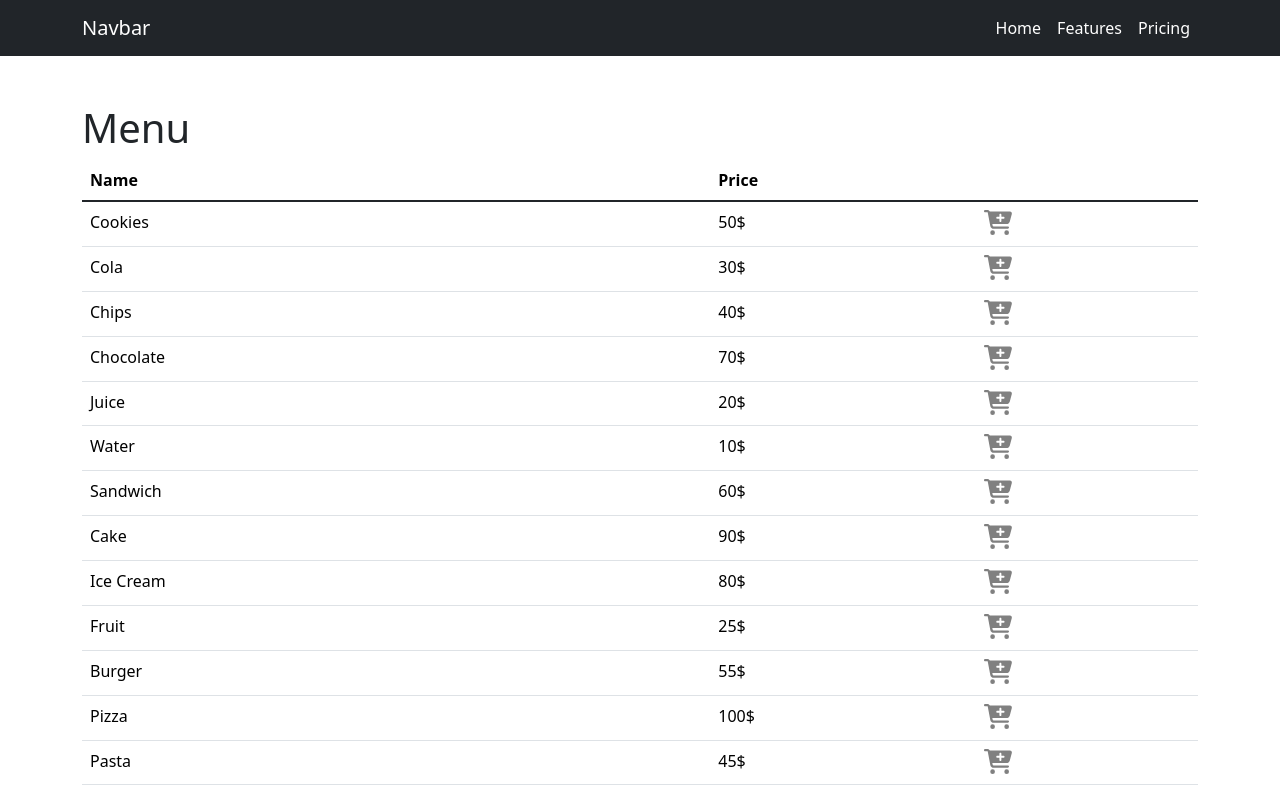
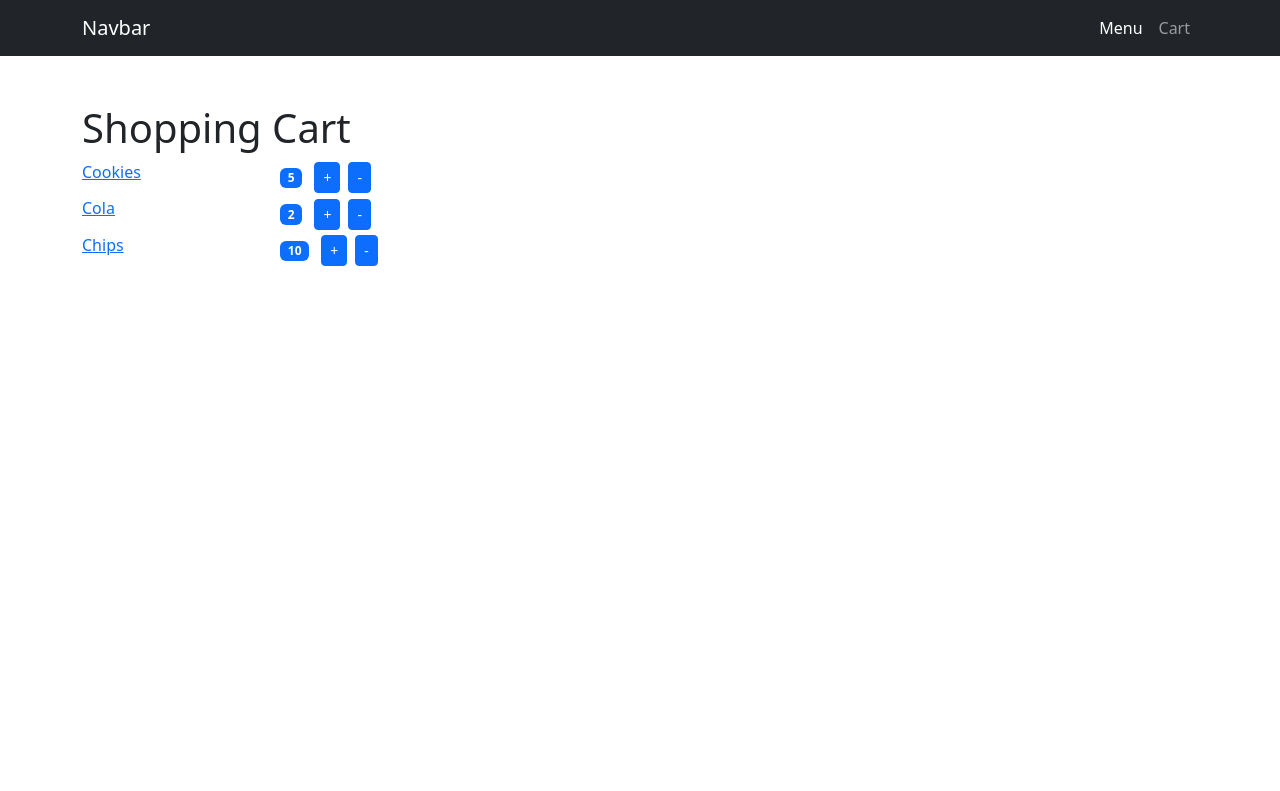
Before and after one commit to abokamal09/first-e-comm, a React (Create React App) app: page / in a window 1280 px wide. Shown: the top 791 px of the page. Built offline with nearby package versions, Linux system fonts and the light colour scheme.

Commit message:
add minFun and make some changes

```diff
--- a/src/App.jsx
+++ b/src/App.jsx
@@ -1,13 +1,14 @@
 import { useState } from "react";
 import Navbar from "./components/Navbar";
-import Menu from "./pages/Menu";
+import Cart from "./pages/Cart";
+// import Menu from "./pages/Menu";
 
 function App() {
   // Data Holder
   const [products, setProducts] = useState([
-    { id: 1, name: "Cookies", price: 50, count: 5, order: false },
-    { id: 2, name: "Cola", price: 30, count: 2, order: false },
-    { id: 3, name: "Chips", price: 40, count: 10, order: false },
+    { id: 1, name: "Cookies", price: 50, count: 5, order: true },
+    { id: 2, name: "Cola", price: 30, count: 2, order: true },
+    { id: 3, name: "Chips", price: 40, count: 10, order: true },
     { id: 4, name: "Chocolate", price: 70, count: 8, order: false },
     { id: 5, name: "Juice", price: 20, count: 15, order: false },
     { id: 6, name: "Water", price: 10, count: 20, order: false },
@@ -79,10 +80,31 @@ function App() {
     setProducts(updateState);
   };
 
+  const deFun = (productId) => {
+    const updateProducts = products.map((product) => {
+      if (product.id === productId) {
+        if (product.count > 0) {
+          return { ...product, count: product.count - 1 };
+        } else {
+          return { ...product };
+        }
+      } else {
+        return product;
+      }
+    });
+    setProducts(updateProducts);
+  };
+
   return (
     <div>
       <Navbar />
-      <Menu products={products} incFun={incFun} orderFood={orderFood} />
+      {/* <Menu products={products} incFun={incFun} orderFood={orderFood} /> */}
+      <Cart
+        products={products}
+        incFun={incFun}
+        orderFood={orderFood}
+        deFun={deFun}
+      />
     </div>
   );
 }
--- a/src/components/Navbar.jsx
+++ b/src/components/Navbar.jsx
@@ -1,3 +1,5 @@
+// import { faCartShopping } from "@fortawesome/free-solid-svg-icons";
+// import { FontAwesomeIcon } from "@fortawesome/react-fontawesome";
 import React from "react";
 import { NavLink } from "react-router-dom";
 
@@ -10,14 +12,17 @@ const Navbar = () => {
         </NavLink>
         <div className="navbar-nav">
           <NavLink className="nav-link" to="/">
-            Home
+            Menu
           </NavLink>
-          <NavLink className="nav-link" to="#">
-            Features
+          <NavLink className="nav-link" to="/cart">
+            Cart
           </NavLink>
-          <NavLink className="nav-link" to="#">
-            Pricing
-          </NavLink>
+          {/* <NavLink
+            className="nav-link badge bg-primary"
+            to="#"
+          >
+            <FontAwesomeIcon icon={faCartShopping} />
+          </NavLink> */}
         </div>
       </div>
     </nav>
--- /dev/null
+++ b/src/components/Product.jsx
@@ -0,0 +1,40 @@
+import React from "react";
+import { Link } from "react-router-dom";
+
+const Product = (props) => {
+  const getClasses = () => {
+    return props.product.count === 0
+      ? "badge bg-warning m-2"
+      : "badge bg-primary m-2";
+  };
+
+  return (
+    <div className="row">
+      <div className="col-2">
+        <span>
+          <Link to={`/products/${props.product.id}`}>{props.product.name}</Link>
+        </span>
+      </div>
+      <div className="col">
+        <span className={getClasses()}>{props.product.count}</span>
+        <button
+          onClick={() => props.incFun(props.product.id)}
+          className="btn btn-primary btn-sm mx-1"
+        >
+          +
+        </button>
+        <button
+          onClick={() => props.deFun(props.product.id)}
+          className="btn btn-primary btn-sm mx-1"
+        >
+          -
+        </button>
+        {/* <span style={{ cursor: "pointer" }} onClick={() => onDelete(product)}>
+          <i className="fas fa-trash m-2"></i>
+        </span> */}
+      </div>
+    </div>
+  );
+};
+
+export default Product;
--- a/src/pages/Cart.jsx
+++ b/src/pages/Cart.jsx
@@ -0,0 +1,26 @@
+import React from "react";
+import Product from "../components/Product";
+
+const Cart = (props) => {
+  return (
+    <div className="container mt-5">
+      <h1>Shopping Cart</h1>
+      {props.products.map((product) => {
+        if (product.order === true) {
+          return (
+            <Product
+              key={product.id}
+              product={product}
+              incFun={props.incFun}
+              deFun={props.deFun}
+            />
+          );
+        } else {
+          return null;
+        }
+      })}
+    </div>
+  );
+};
+
+export default Cart;
```
